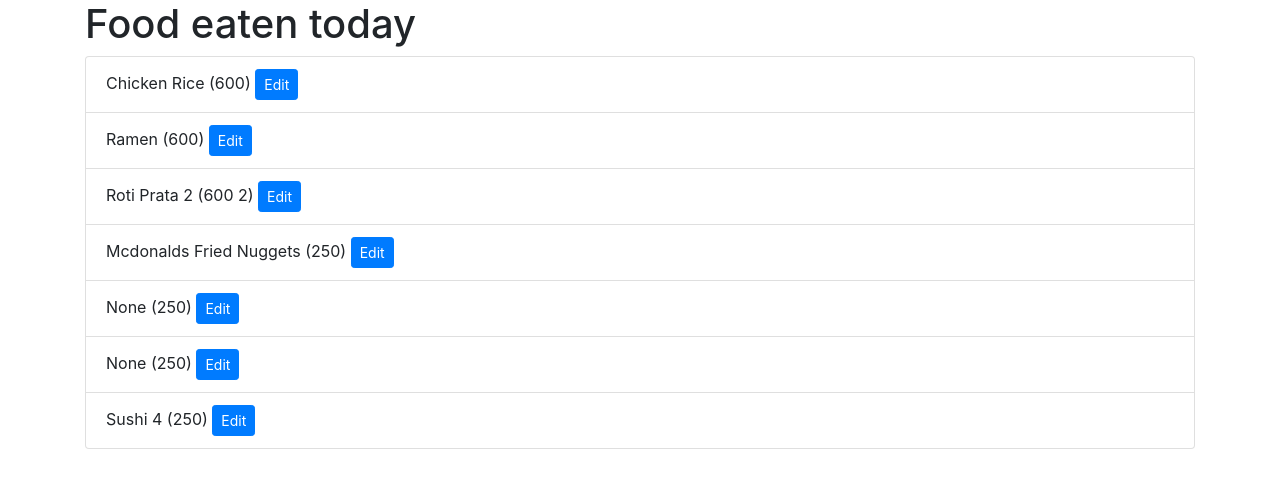
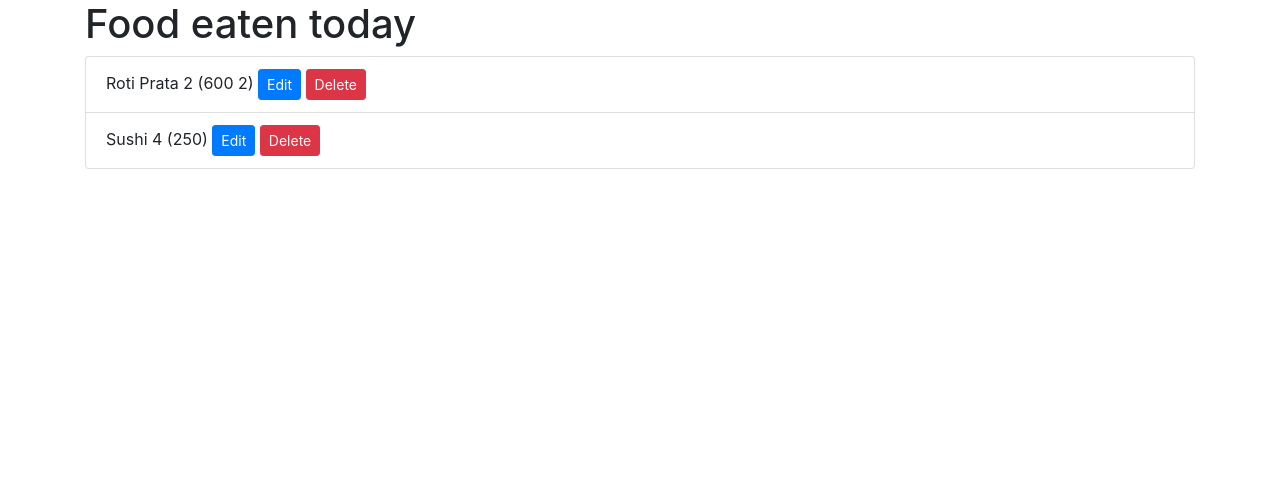
Before and after one commit to 4forces/tgc8-crud-hands-on-solution, a Flask app: page /foods in a window 1280 px wide. Shown: the top 488 px of the page. Run offline with Flask 2, Linux system fonts and the light colour scheme; some libraries are stand-ins or nearby versions.

Commit message:
Lab 5 solution

```diff
--- a/app.py
+++ b/app.py
@@ -74,9 +74,48 @@ def process_edit_food(food_id):
         return redirect(url_for('show_food'))
 
     else:
-         return f"The food record with the id of {food_id} is not found!"
+        return f"The food record with the id of {food_id} is not found!"
 
 
+@app.route('/foods/<int:food_id>/delete')
+def show_delete_food(food_id):
+    food_to_delete = None
+    # linear search
+    for food_record in database:
+        if food_record['id'] == food_id:
+            food_to_delete = food_record
+            break
+
+    if food_record:
+        return render_template('show_delete_food.template.html',
+                               food=food_to_delete)
+    else:
+        return f"The food record with the id {food_id} is not found"
+
+
+@app.route('/foods/<int:food_id>/delete', methods=["POST"])
+def process_delete_food(food_id):
+    food_to_delete = None
+
+    # linear search
+    for food_record in database:
+        if food_record['id'] == food_id:
+            food_to_delete = food_record
+            break
+
+    # if food_to_delete is not None:
+    if food_to_delete:
+        print(food_to_delete)
+        database.remove(food_to_delete)
+
+        # save back to the database
+        with open('food.json', 'w') as fp:
+            json.dump(database, fp)
+
+        return redirect(url_for('show_food'))
+
+    else:
+        return f"The food record with the id of {food_id} is not found"
 
 
 # "magic code" -- boilerplate
--- a/food.json
+++ b/food.json
@@ -1 +1 @@
-[{"id": 1, "name": "Chicken Rice", "calories": 600, "date": "26/9/2020", "meal": "lunch"}, {"id": 2, "name": "Ramen", "calories": 600, "date": "26/9/2020", "meal": "dinner"}, {"id": 3, "name": "Roti Prata 2", "calories": "600 2", "date": "27/9/2020", "meal": "dinner"}, {"id": 9803, "name": "Mcdonalds Fried Nuggets", "calories": "250", "date": "25/9/2020", "meal": "dinner"}, {"id": 5046, "name": null, "calories": "250", "date": "25/9/2020", "meal": "dinner"}, {"id": 9187, "name": null, "calories": "250", "date": "25/9/2020", "meal": "dinner"}, {"id": 7584, "name": "Sushi 4", "calories": "250", "date": "25/9/2020", "meal": "dinner"}]
+[{"id": 3, "name": "Roti Prata 2", "calories": "600 2", "date": "27/9/2020", "meal": "dinner"}, {"id": 7584, "name": "Sushi 4", "calories": "250", "date": "25/9/2020", "meal": "dinner"}]
--- a/templates/food.template.html
+++ b/templates/food.template.html
@@ -7,7 +7,7 @@
         <li class="list-group-item">
             {{food.name}} ({{food.calories}})
             <a href="{{ url_for('show_edit_food', food_id=food.id) }}" class="btn btn-primary btn-sm">Edit</a>
-
+            <a href="{{ url_for('show_delete_food', food_id=food.id) }}" class="btn btn-danger btn-sm">Delete</a>
         </li>
     {%endfor%}
 </ul>
```
Also changed, not shown: templates/show_delete_food.template.html (added, +15 -0 lines).
